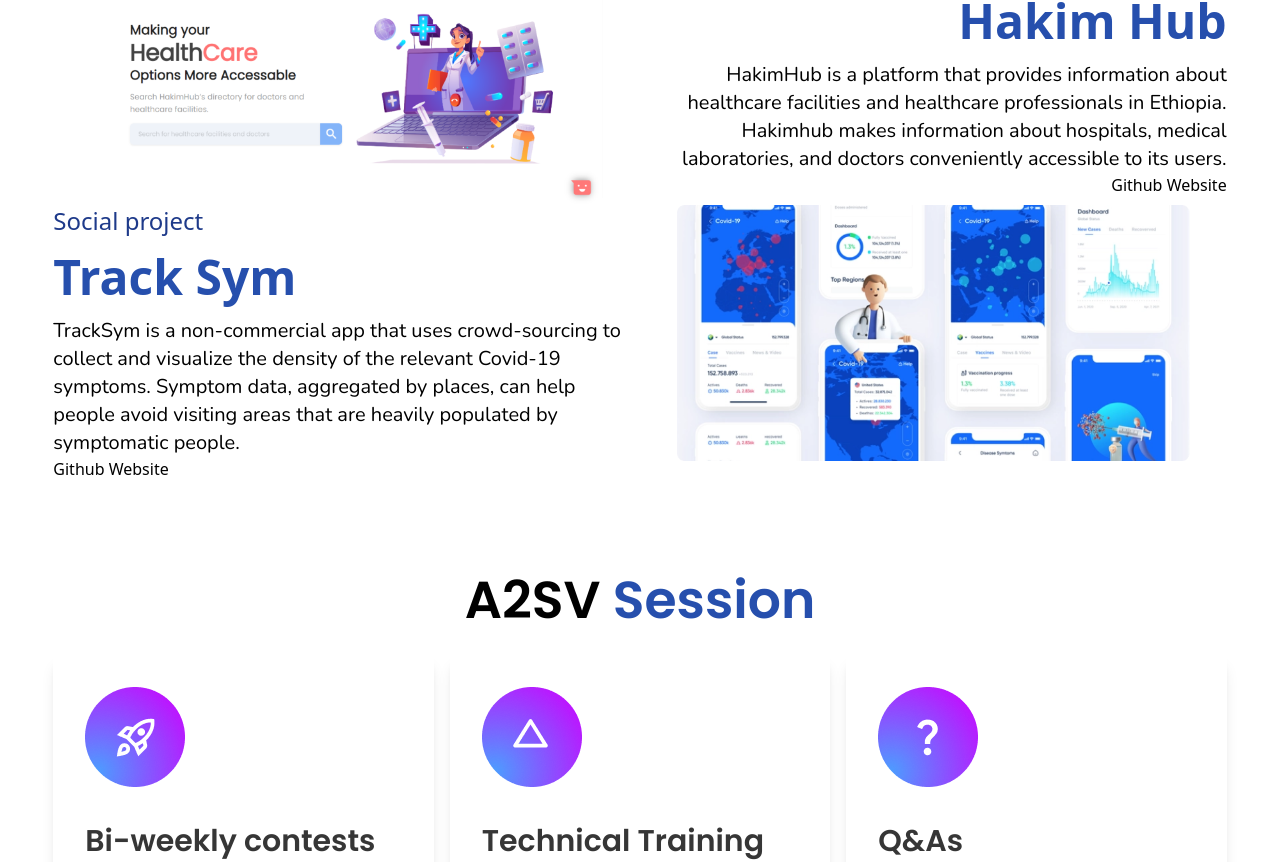
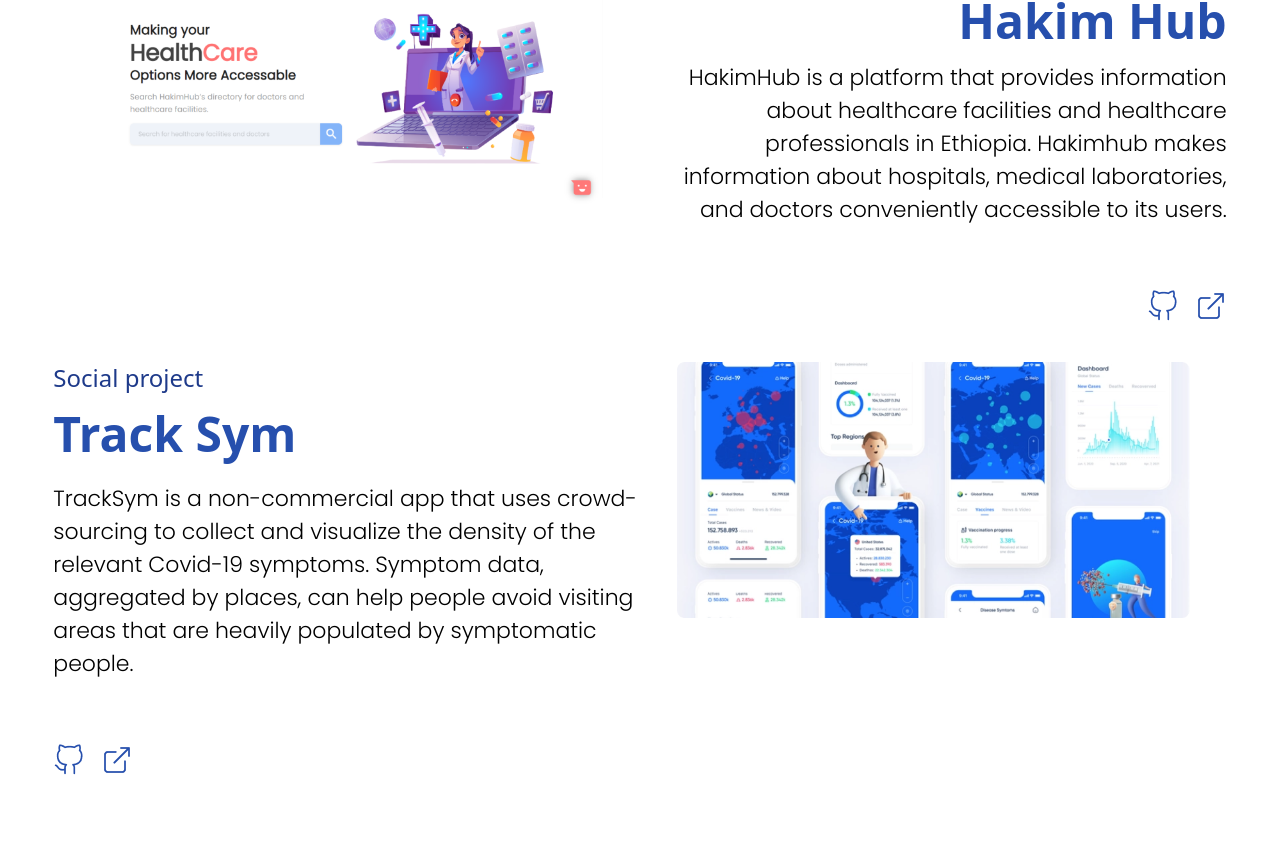
Before and after one commit to RealEskalate/2023-project-phase-starter-projects, a Next.js app in the folder aait/web/group-2/: page /about-us in a window 1280 px wide. Shown: the part 2315-3177 px from the top of the page. Built offline with nearby package versions, Linux system fonts and the light colour scheme.

Commit message:
feat(aait.web,g2) : added about us page

```diff
--- a/aait/web/group-2/app/about-us/page.tsx
+++ b/aait/web/group-2/app/about-us/page.tsx
@@ -41,13 +41,13 @@ const content = {
             id: '3',
             icon: '/images/Ellipse-3.png',
             title: 'Problem Solving Sessions',
-        body:'We solve technical problems on a whiteboard while explaining to the class. It helps to get a feel of an interview environment.'
+            body: 'We solve technical problems on a whiteboard while explaining to the class. It helps to get a feel of an interview environment.'
         },
         {
             id: '4',
             icon: '/images/Ellipse-4.png',
             title: 'Learning How To Approach',
-        body:'Students observe how an experienced problem solver approaches a problem from understanding it to implementing a working solution.'
+            body: 'Students observe how an experienced problem solver approaches a problem from understanding it to implementing a working solution.'
         },
         {
             id: '5',
@@ -199,9 +199,9 @@ export default function AboutUs() {
 
             <div className="mt-20">
                 <h1 className='text-center text-[52px] text-[#2B2A35] font-poppins font-semibold mb-20'>Social <span className='text-primary'>Projects</span></h1>
-                <div className='flex flex-col'>
-                    <div className='flex mb-25'>
-                        <div className='relative flex-1 w-full h-64'>
+                <div className='grid grid-row-2 gap-10'>
+                    <div className='grid grid-cols-2'>
+                        <div className='relative cols-span-1 w-full h-64'>
                             <Image
                                 src='/images/hakim.png'
                                 alt='hakim hub'
@@ -210,28 +210,42 @@ export default function AboutUs() {
                                 className="rounded-xl"
                             />
                         </div>
-                        <div className='flex-1 text-right'>
+                        <div className='cols-span-1 text-right'>
 
                             <h4 className='text-[#1E3A8A] text-2xl'>Social project</h4>
                             <h2 className='mt-6 text-5xl text-primary capitalize font-semibold leading-8'>hakim hub</h2>
-                            <p className='text-xl font-nunito font-light mt-6'>HakimHub is a platform that provides information about healthcare facilities and healthcare professionals in Ethiopia. Hakimhub makes information about hospitals, medical laboratories, and doctors conveniently accessible to its users.</p>
+                            <p className='text-[22px] font-poppins font-light mt-6 mb-16'>HakimHub is a platform that provides information about healthcare facilities and healthcare professionals in Ethiopia. Hakimhub makes information about hospitals, medical laboratories, and doctors conveniently accessible to its users.</p>
 
 
-                            <div> <Link href='#'>Github</Link> <Link href='#'>Website</Link></div>
+                            <div className='flex justify-end w-full gap-4'>
+                                <Link href='#' className='relative w-8 h-8'>
+                                    <Image src='/images/github.png' alt='github link' layout="fill" objectFit="contain" />
+                                </Link>
+                                <Link href='#' className='relative w-8 h-8'>
+                                    <Image src='/images/link.png' alt='website link' layout="fill" objectFit="contain" />
+                                </Link>
                             </div>
                         </div>
-                    <div className='flex mb-25'>
+                    </div>
+                    <div className='grid grid-cols-2 '>
 
-                        <div className='flex-1 text-left'>
+                        <div className='cols-span-1 text-left'>
 
                             <h4 className='text-[#1E3A8A] text-2xl'>Social project</h4>
                             <h2 className='mt-6 text-5xl text-primary capitalize font-semibold leading-8'>track sym</h2>
-                            <p className='text-xl font-nunito font-light mt-6'>TrackSym is a non-commercial app that uses crowd-sourcing to collect and visualize the density of the relevant Covid-19 symptoms. Symptom data, aggregated by places, can help people avoid visiting areas that are heavily populated by symptomatic people.</p>
+                            <p className='text-[22px] font-poppins font-light mt-8 mb-16'>TrackSym is a non-commercial app that uses crowd-sourcing to collect and visualize the density of the relevant Covid-19 symptoms. Symptom data, aggregated by places, can help people avoid visiting areas that are heavily populated by symptomatic people.</p>
 
 
-                            <div> <Link href='#'>Github</Link> <Link href='#'>Website</Link></div>
+                            <div className='flex justify-start w-full gap-4'>
+                                <Link href='#' className='relative w-8 h-8'>
+                                    <Image src='/images/github.png' alt='github link' layout="fill" objectFit="contain" />
+                                </Link>
+                                <Link href='#' className='relative w-8 h-8'>
+                                    <Image src='/images/link.png' alt='website link' layout="fill" objectFit="contain" />
+                                </Link>
                             </div>
-                        <div className='relative flex-1 w-full h-64'>
+                        </div>
+                        <div className='relative cols-span-1 w-full h-64'>
                             <Image
                                 src='/images/trackSym.png'
                                 alt='hakim hub'
@@ -261,7 +275,7 @@ export default function AboutUs() {
                                         />
                                     </div>
                                     <h3 className='my-9 text-3xl font-semibold text-[#363636] leading-9'>{session.title}</h3>
-                                    <p className='text-2xl text-[#495167] leading-8'>{session.body}</p>
+                                    <p className='text-2xl text-[#495167] font-nunito leading-8'>{session.body}</p>
                                 </div>
                             )
                         })
```
Lines whose indentation alone changed are shown as unchanged.
